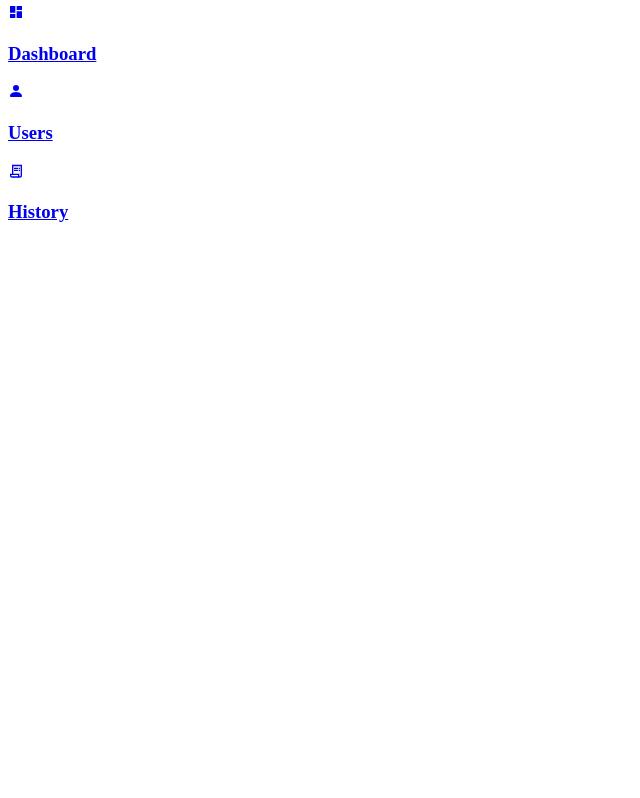
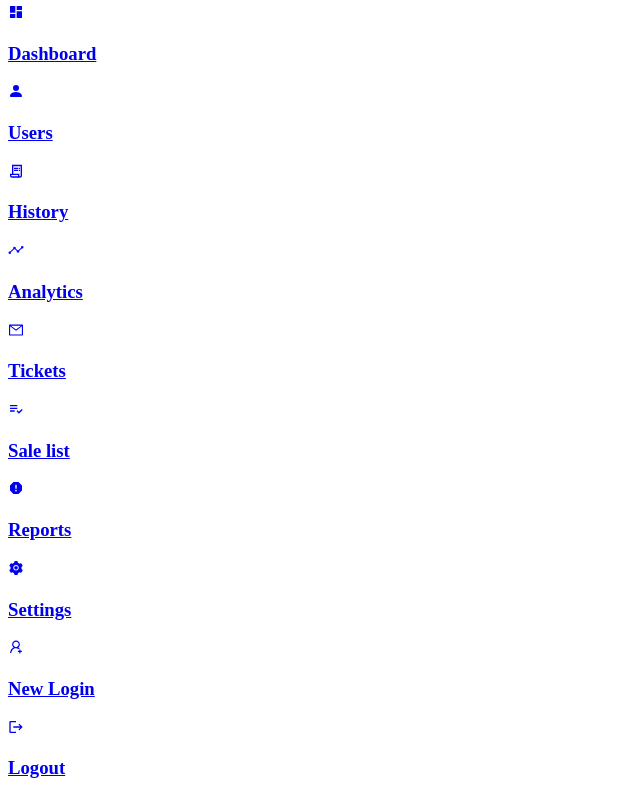
Before and after one commit to MobinaAbf/react-sidebar, a React (Create React App) app: page / in a window 1280 px wide. Shown: the part 528-1326 px from the top of the page, without its empty margins (0-640 px from the left). Before the commit the page ends 800 px from the top, so only its background shows below. Built offline with nearby package versions, Linux system fonts and the light colour scheme.

Commit message:
end of sidebar section

```diff
--- a/src/Dashboard/Dashboard.js
+++ b/src/Dashboard/Dashboard.js
@@ -1,8 +1,10 @@
 import './Dashboard.css';
 import myImage from './maze-logo-removebg-preview.png';
-import { FaTimes} from "react-icons/fa";
-import { MdDashboard ,MdOutlineReceiptLong} from 'react-icons/md';
+import {FaTimes} from "react-icons/fa";
+import {MdDashboard ,MdOutlineReceiptLong,MdPlaylistAddCheck,MdReport,MdLogout} from 'react-icons/md';
 import {BsFillPersonFill} from 'react-icons/bs'
+import {IoAnalytics} from 'react-icons/io5'
+import {AiOutlineMail,AiFillSetting,AiOutlineUserAdd} from 'react-icons/ai'
 const Dashboard = () => {
   return (
     <div className="container">
@@ -20,30 +22,52 @@ const Dashboard = () => {
 
             <div className='sidebar'>
 
-                <div className='material-icon-sharp'>
                     <a href='#'>
                         <MdDashboard/>
                         <h3>Dashboard</h3>
                     </a>
-                </div>
 
-               <div className='material-icon-sharp'>
                     <a href='#'>
                         <BsFillPersonFill/>
                         <h3>Users</h3>
                      </a>
-                </div>
 
-                <div className='material-icon-sharp'>
                     <a href='#'>
                         <MdOutlineReceiptLong/>
                         <h3>History</h3>
-                     </a>
-                </div>
-
+                    </a>
+                    <a href='#' className='active'>
+                        <IoAnalytics/>
+                        <h3>Analytics</h3>
+                    </a>
+                    <a href='#'>
+                        <AiOutlineMail/>
+                        <h3>Tickets</h3>
+                    </a>
+                    <a href='#'>
+                        <MdPlaylistAddCheck/>
+                        <h3>Sale list</h3>
+                    </a>
+                    <a href='#'>
+                        <MdReport/>
+                        <h3>Reports</h3>
+                    </a>
+                    <a href='#'>
+                        <AiFillSetting/>
+                        <h3>Settings</h3>
+                    </a>
+                    <a href='#'>
+                        <AiOutlineUserAdd/>
+                        <h3>New Login</h3>
+                    </a>
+                    <a href='#'>
+                        <MdLogout/>
+                        <h3>Logout</h3>
+                    </a>
             </div>
 
         </aside>
+
     </div>
   );
 }
```
